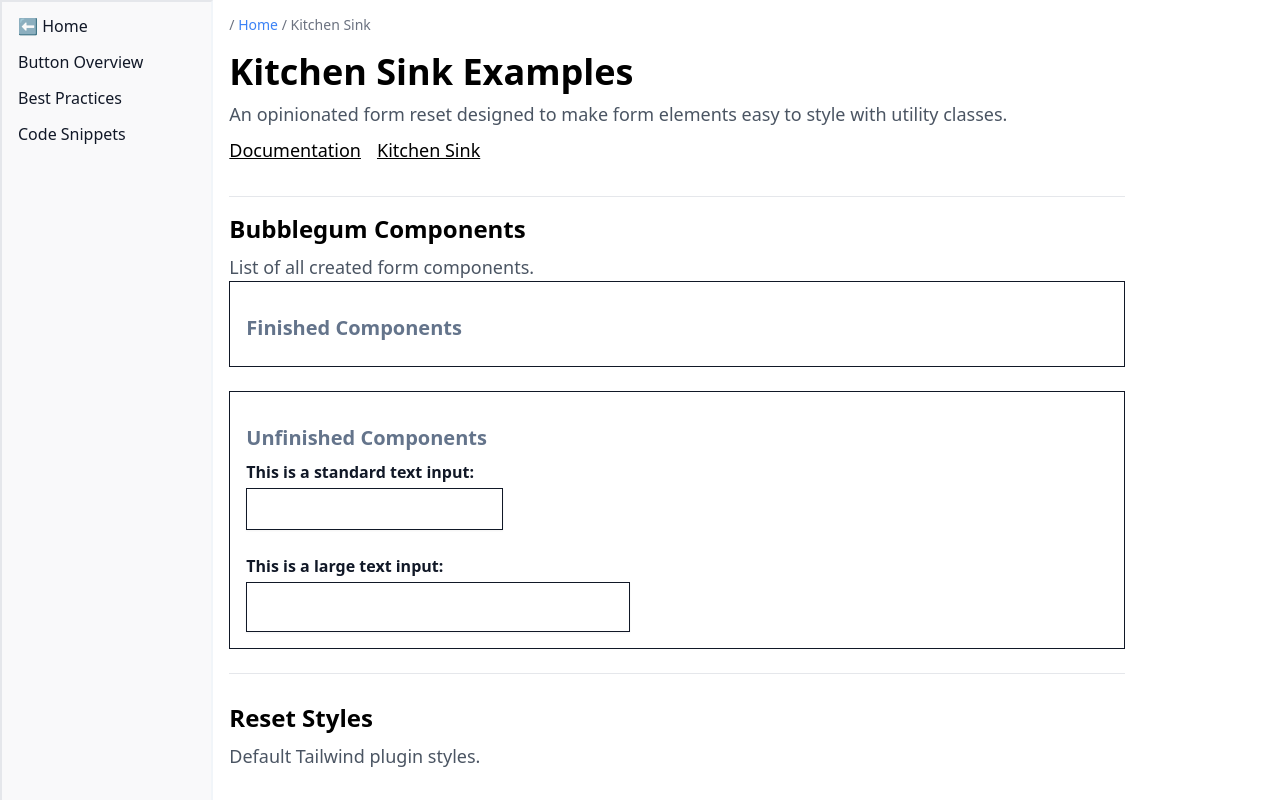
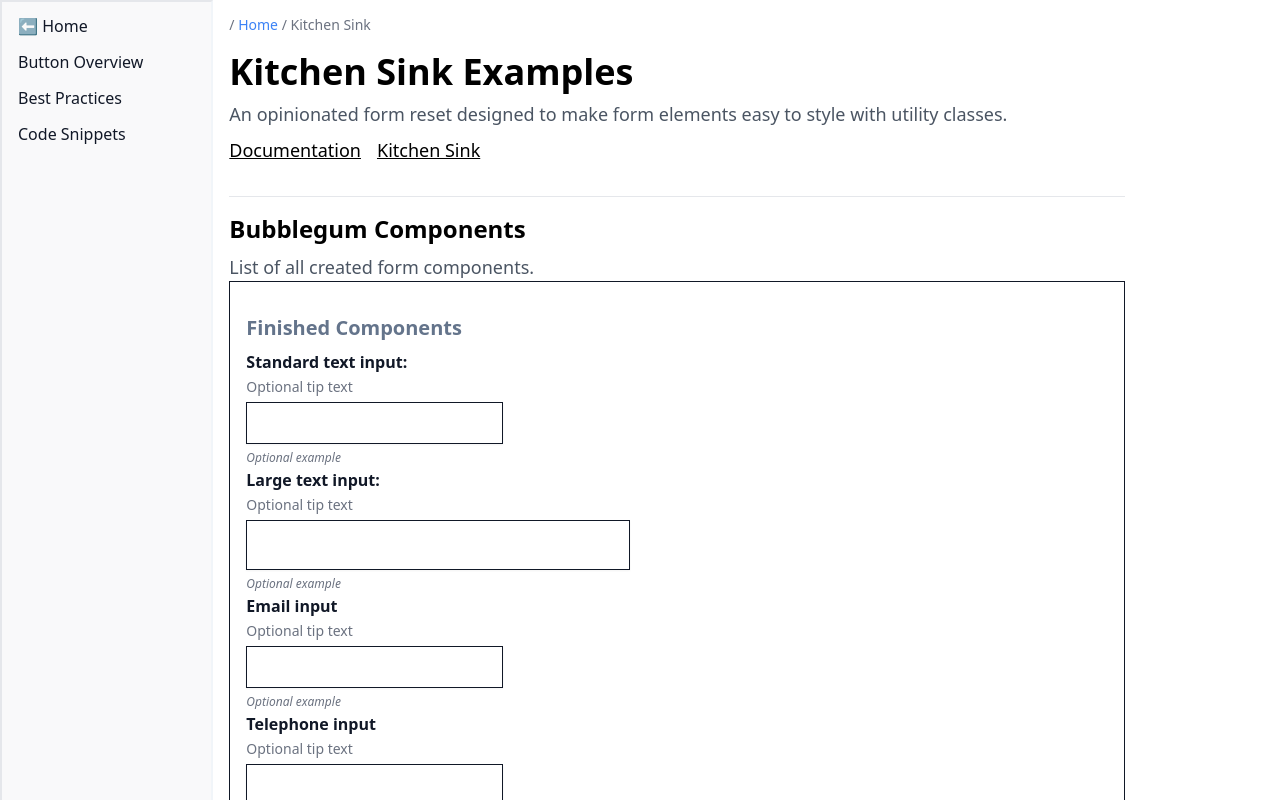
Before and after one commit to tayv/Project-Bubblegum, a Next.js app: page /forms/kitchen-sink in a window 1280 px wide. Shown: the top 800 px of the page. Built offline with nearby package versions, Linux system fonts and the light colour scheme.

Commit message:
Added tel, number, email to kitchen sink list

```diff
--- a/pages/forms/kitchen-sink.tsx
+++ b/pages/forms/kitchen-sink.tsx
@@ -41,13 +41,17 @@ export default function KitchenSink() {
 
       <div className="border border-gray-900 py-4 px-4 mb-6">
         <Heading text="Finished Components" size="h3" type="secondary" />
+        <Input name="uncontrolledInput1" type="text" label="Standard text input:" tipText="Optional tip text" exampleText="Optional example" />
+        <Input name="uncontrolledInput2" type="text" label="Large text input:" size="large" tipText="Optional tip text" exampleText="Optional example" />
+        <Input name="uncontrolledInput3" type="email" label="Email input" size="standard" tipText="Optional tip text" exampleText="Optional example" />
+        <Input name="uncontrolledInput4" type="tel" label="Telephone input" size="standard" tipText="Optional tip text" exampleText="Optional example" />
+        <Input name="uncontrolledInput5" type="number" label="Number input" size="standard" tipText="Optional tip text" exampleText="Optional example" />
       </div>
 
       <div className="border border-gray-900 py-4 px-4 mb-6">
         <Heading text="Unfinished Components" size="h3" type="secondary" />
-        <Input name="uncontrolledInput" label="This is a standard text input:" />
         <br />
-        <Input name="uncontrolledInput" label="This is a large text input:" size="large" />
+
       </div>
 
       <hr />
```
